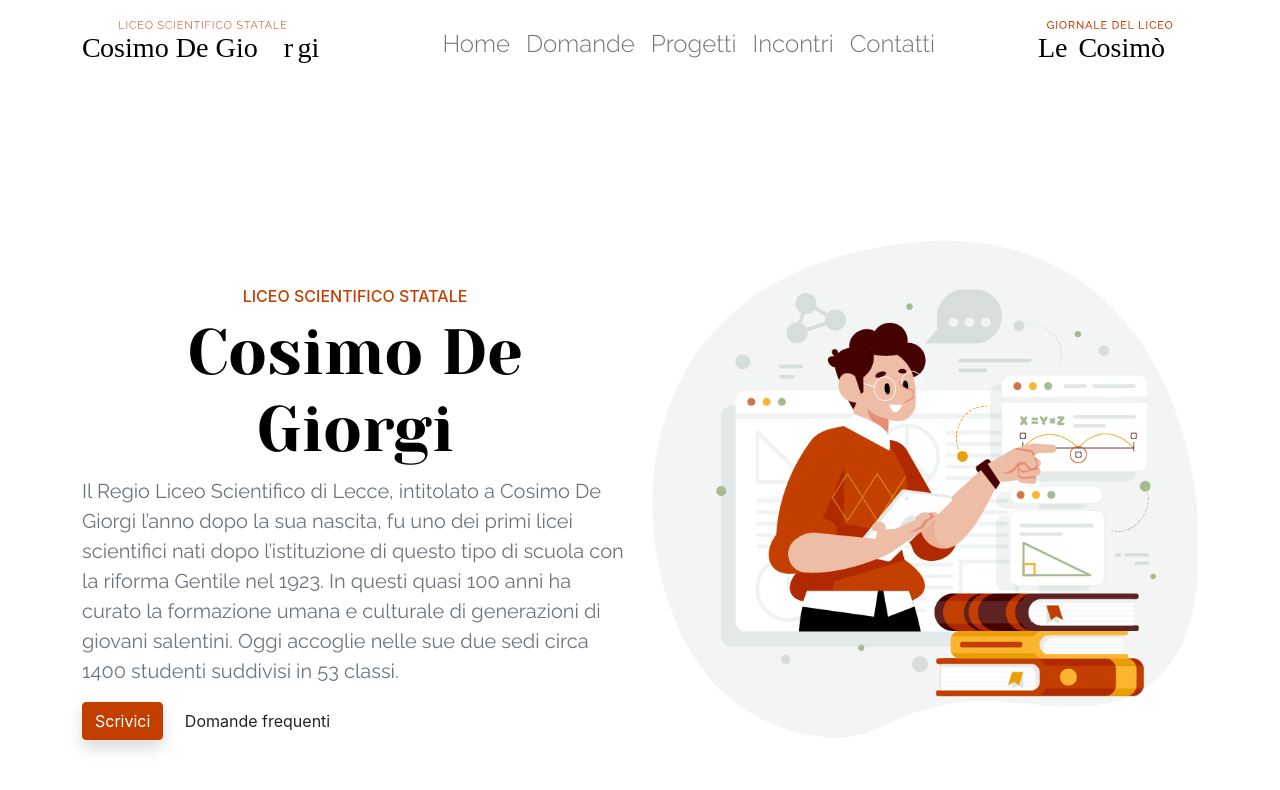
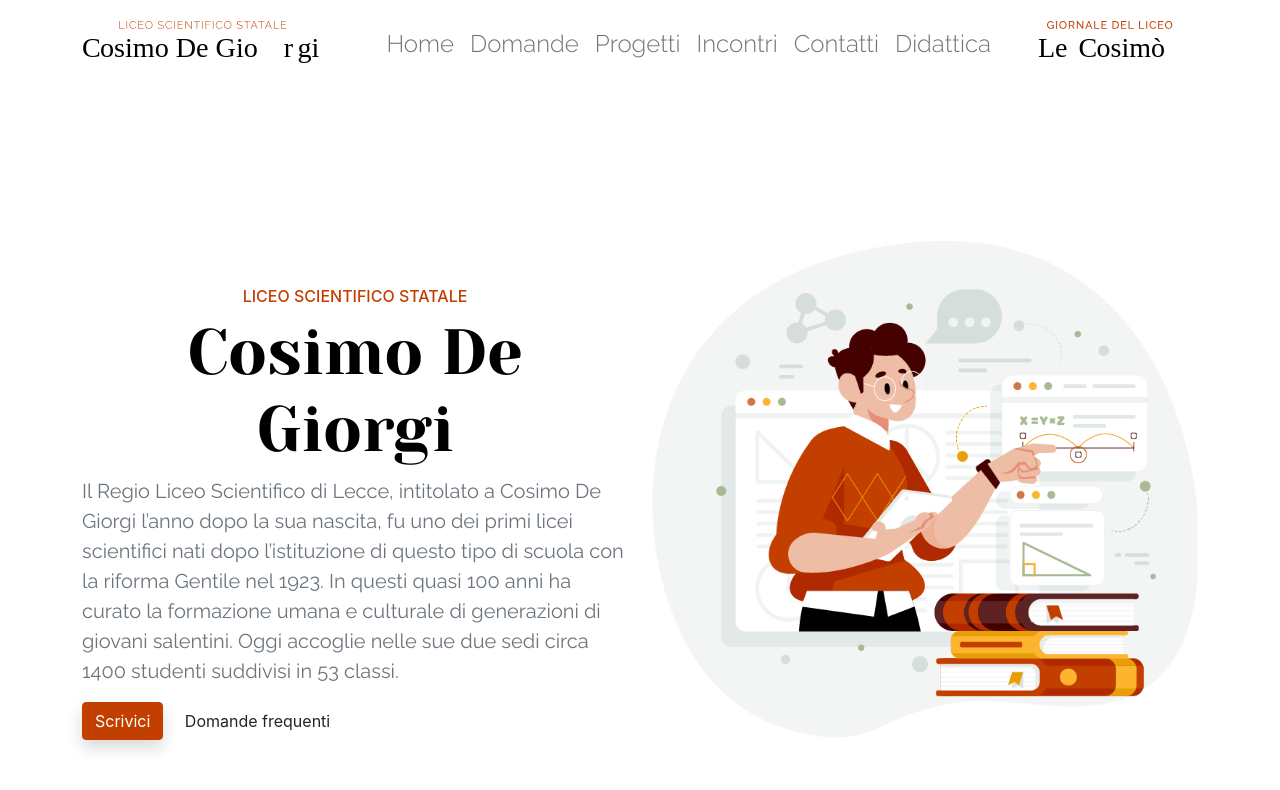
Before and after one commit to PiervitoCreanza/orientamento.liceodegiorgi.edu.it, a Jekyll site: the page built from index.html, in a window 1280 px wide and 900 px high. Shown: the top 790 px of the window. Built offline with Jekyll 4.4.1, drawn with Linux system fonts in a browser that asks for light colours.

Commit message:
Add page

```diff
--- a/_data/navigation.yml
+++ b/_data/navigation.yml
@@ -3,3 +3,4 @@
 - name: progetti
 - name: incontri
 - name: contatti
+- name: didattica
```
